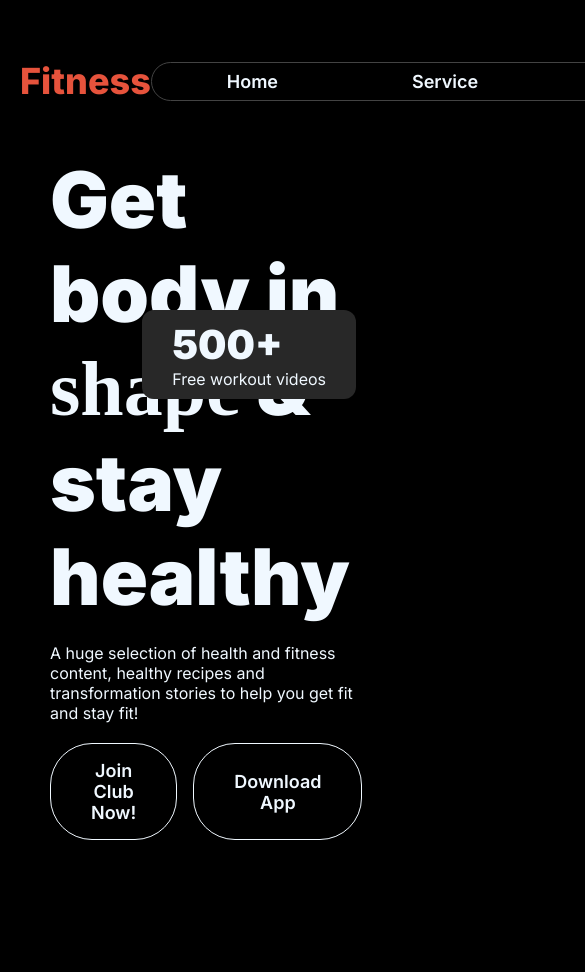
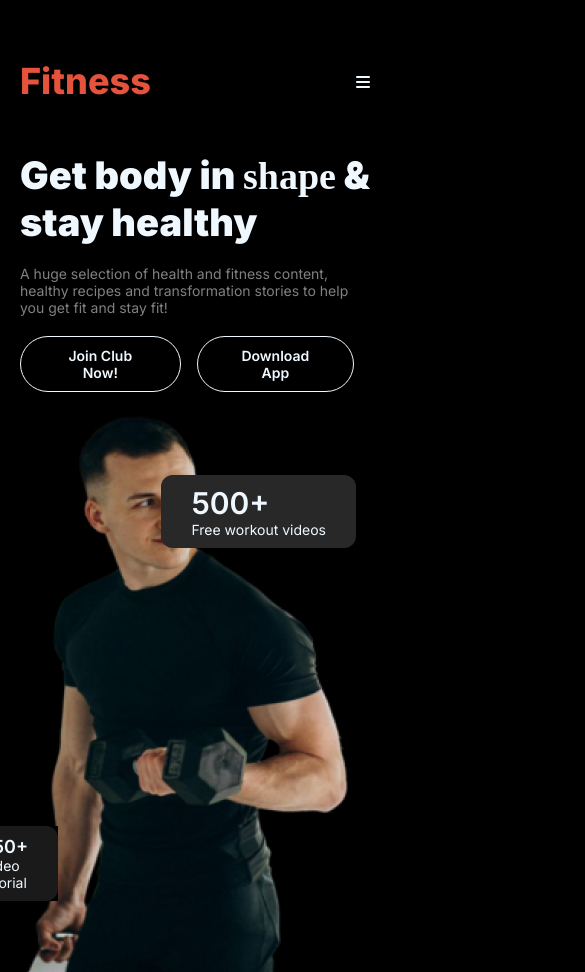
Before and after one commit to mahmudrkb/Assignment-2, a plain HTML site: page index.html in a window 390 px wide. Shown: the top 972 px of the page, 585 px wide, since content can reach past the window. Before the commit the page ends 890 px from the top, so only its background shows below. Drawn offline with Linux system fonts and the light colour scheme; files whose address does not match are found by name.

Commit message:
responsive

```diff
--- a/index.html
+++ b/index.html
@@ -14,6 +14,10 @@
 
     <link rel="stylesheet" href="./stylecss/style.css">
 
+<!-- font awesome link  -->
+
+    <link rel="stylesheet" href="https://cdnjs.cloudflare.com/ajax/libs/font-awesome/6.6.0/css/all.min.css" integrity="sha512-Kc323vGBEqzTmouAECnVceyQqyqdsSiqLQISBL29aUW4U/M7pSPA/gEUZQqv1cwx4OnYxTxve5UMg5GT6L4JJg==" crossorigin="anonymous" referrerpolicy="no-referrer" />
+
 </head>
 <body>
 
@@ -26,6 +30,9 @@
                 <div class="nav-bar-p">
                     <div class="logo">
                         <h3>Fitness</h3>
+                    </div>
+                    <div class="icone">
+                        <i class="fa-solid fa-bars"></i>
                     </div>
 
                     <div class="click-bar">
--- a/stylecss/style.css
+++ b/stylecss/style.css
@@ -41,6 +41,16 @@ letter-spacing: 0%;
 text-align: left;
 
 }
+
+#nav-bar .icone{
+    display: none;
+
+}
+
+/* #nav-bar .icone i{
+
+color: aliceblue;
+} */
 
 #nav-bar .click-bar {
     border: 1px solid;
@@ -127,10 +137,11 @@ text-align: left;
 
 #banner-section .paragraph p{
 
-Font weight: 400;
-Font size: 16px;
+
 
 margin:20px 0;
+color: rgba(255, 255, 255, 0.5);
+
 
 }
 
@@ -158,10 +169,10 @@ font-weight: 600;
      background: rgb(230, 83, 60);;
 }
 
-#banner-section .imgg{
-    /* position: relative; */
+/* #banner-section .imgg{
+    position: relative;
 
-}
+} */
 
 #banner-section .imgg img{
  width: 100%;
@@ -183,8 +194,6 @@ font-weight: 900;
 background: rgb(172 172 172 / 23%);
 padding:10px 30px 0 30px;
 border-radius: 12px 12px 0 0;
-
-
 
 }
 
@@ -217,9 +226,6 @@ background: rgba(48, 48, 48, 0.54);
 padding:10px 30px 0 30px;
 border-radius: 12px 12px 0 0;
 
-
-
-
 }
 #banner-section .video-t p{
 
@@ -229,3 +235,120 @@ border-radius: 12px 12px 0 0;
     border-radius: 0 0 12px 12px;
 
 }
+
+
+
+
+
+
+
+
+
+
+
+
+
+
+
+
+@media screen and (max-width: 576px){
+
+
+
+    /* nav bar  */
+
+    #nav-bar .icone{
+        display: contents;
+
+    }
+
+    #nav-bar .icone i{
+        text-align: end;
+
+    }
+
+
+    #nav-bar .click-bar {
+        display: none;
+    }
+
+
+
+/* banner  */
+
+
+#banner-section .banner-p {
+    display: grid;
+    grid-template-columns: repeat(1, 1fr);
+    align-items: center;
+}
+
+#banner-section .paragraph
+
+{
+    margin: 0 ;
+}
+
+#banner-section h1
+{
+
+font-size: 38px;
+
+}
+
+#banner-section .paragraph p, #banner-section .video-w p, #banner-section .video-t p{
+
+
+    Font-size: 14px;
+
+    }
+
+
+    #banner-section button{
+
+
+        padding:10px 30px;
+
+    font-size: 14px;
+
+
+
+    }
+
+    #banner-section .video-w {
+
+        top: 322px;
+
+    }
+
+    #banner-section .video-w h2{
+
+
+        font-size: 30px;
+        font-weight: 600;
+        }
+
+    #banner-section .video-t {
+        right: 332px;
+        }
+
+
+        #banner-section .video-t h3{
+
+
+            font-size: 18px;
+            font-weight: 600;
+
+
+
+            }
+
+
+
+
+
+
+
+
+
+}
```
